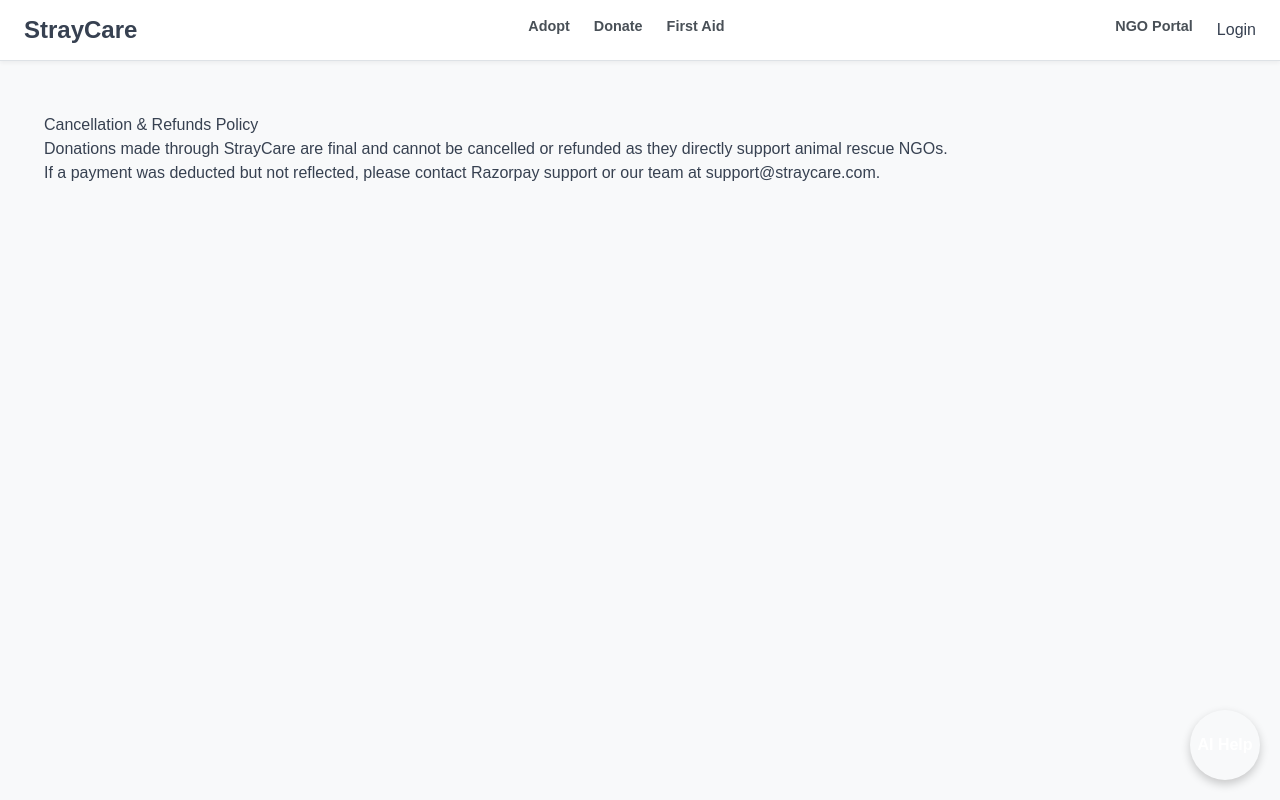
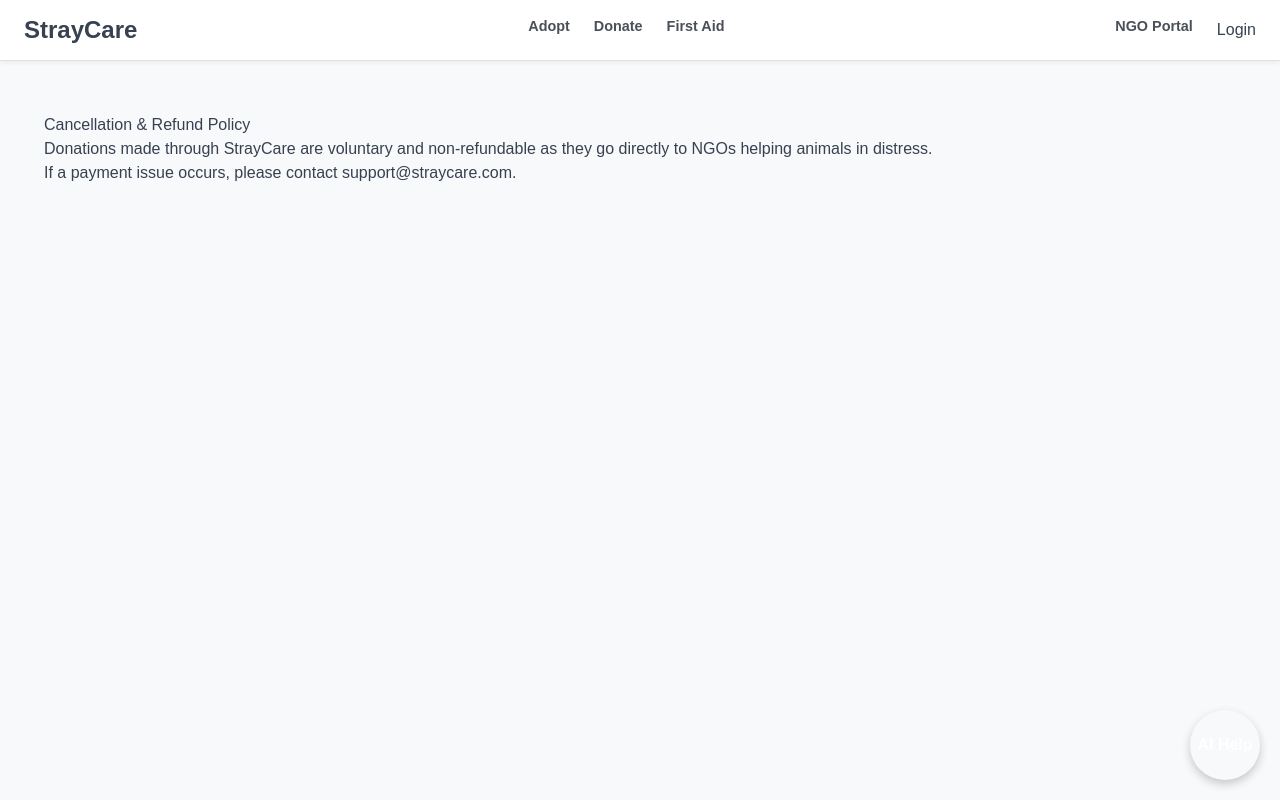
Before and after one commit to HariomKhaladkar/straycare-frontend, a React (Create React App) app: page /refunds in a window 1280 px wide. Built offline with nearby package versions, Linux system fonts and the light colour scheme.

Commit message:
Added Razorpay policy pages: contacts, terms, refunds, shipping

```diff
--- a/src/App.jsx
+++ b/src/App.jsx
@@ -30,6 +30,7 @@
 import TermsAndConditions from "./pages/TermsAndConditions";
 import RefundPolicy from "./pages/RefundPolicy";
 import ShippingPolicy from "./pages/ShippingPolicy";
+import ContactUs from "./pages/ContactUs";
 
 const UserProtectedRoute = () => localStorage.getItem('token') ? <Outlet /> : <Navigate to="/login" replace />;
 const NgoProtectedRoute = () => localStorage.getItem('ngo_token') ? <Outlet /> : <Navigate to="/ngo-login" replace />;
@@ -139,6 +140,7 @@
             <Route path="/terms" element={<TermsAndConditions />} />
             <Route path="/refunds" element={<RefundPolicy />} />
             <Route path="/shipping" element={<ShippingPolicy />} />
+            <Route path="/contact" element={<ContactUs />} />
 
           </Routes>
         </main>
--- /dev/null
+++ b/src/pages/ContactUs.jsx
@@ -0,0 +1,11 @@
+import React from "react";
+
+export default function ContactUs() {
+  return (
+    <div style={{ padding: "20px" }}>
+      <h1>Contact Us</h1>
+      <p>Email: hariomkhaladkar@gmail.com</p>
+      <p>For any queries regarding donations or reports, contact us anytime.</p>
+    </div>
+  );
+}
--- a/src/pages/RefundPolicy.jsx
+++ b/src/pages/RefundPolicy.jsx
@@ -3,14 +3,13 @@
 export default function RefundPolicy() {
   return (
     <div style={{ padding: "20px" }}>
-      <h1>Cancellation & Refunds Policy</h1>
+      <h1>Cancellation & Refund Policy</h1>
       <p>
-        Donations made through StrayCare are final and cannot be cancelled or
-        refunded as they directly support animal rescue NGOs.
+        Donations made through StrayCare are voluntary and non-refundable as
+        they go directly to NGOs helping animals in distress.
       </p>
       <p>
-        If a payment was deducted but not reflected, please contact Razorpay
-        support or our team at support@straycare.com.
+        If a payment issue occurs, please contact support@straycare.com.
       </p>
     </div>
   );
--- a/src/pages/ShippingPolicy.jsx
+++ b/src/pages/ShippingPolicy.jsx
@@ -5,8 +5,8 @@
     <div style={{ padding: "20px" }}>
       <h1>Shipping Policy</h1>
       <p>
-        StrayCare does not involve any physical shipping of goods. Our services
-        are digital — reporting cases, donations, and adoption support.
+        StrayCare does not ship any physical products. All services, such as
+        reporting cases, donations, and adoption requests, are fully digital.
       </p>
     </div>
   );
--- a/src/pages/TermsAndConditions.jsx
+++ b/src/pages/TermsAndConditions.jsx
@@ -5,12 +5,12 @@
     <div style={{ padding: "20px" }}>
       <h1>Terms and Conditions</h1>
       <p>
-        By using StrayCare, you agree to provide accurate information and not
-        misuse our rescue and reporting platform.
+        By using StrayCare, you agree to our policies regarding reporting cases,
+        adoption services, and donations made to NGOs.
       </p>
       <p>
-        Donations made are voluntary and go directly to registered NGOs listed
-        on our platform.
+        We reserve the right to update these terms at any time to improve user
+        safety and platform functionality.
       </p>
     </div>
   );
```
